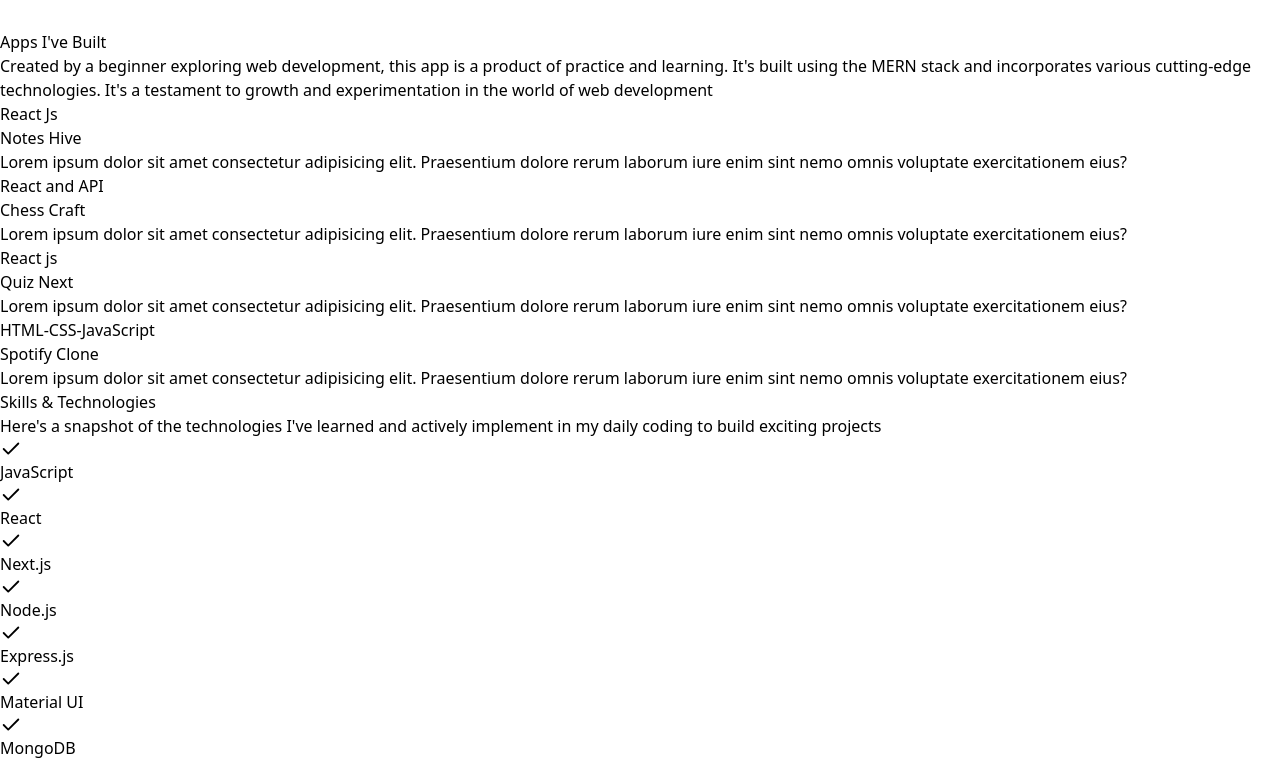
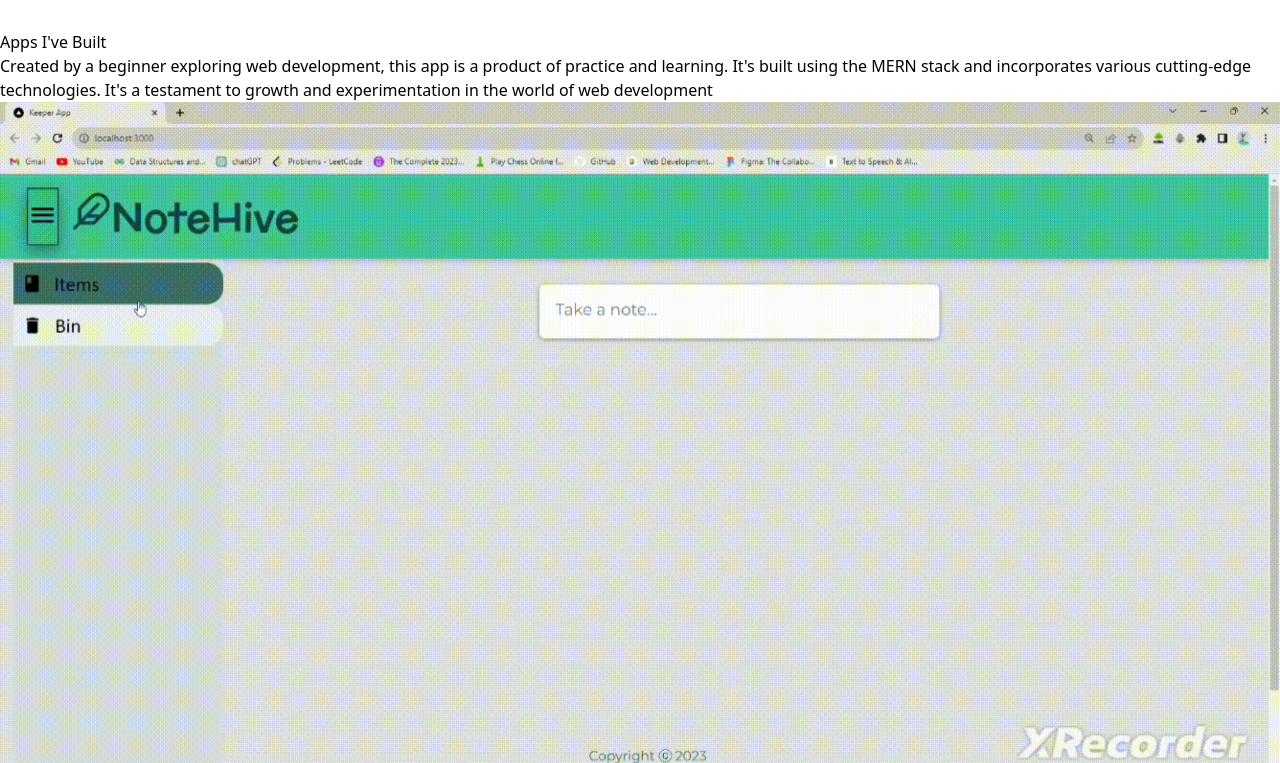
Before and after one commit to Souvik9205/Portfolio, a React (Vite) app: page / in a window 1280 px wide. Shown: the part 1577-2340 px from the top of the page. Built offline with nearby package versions, Linux system fonts and the light colour scheme; grey boxes are pictures that could not be loaded.

Commit message:
icons and projects

```diff
--- a/index.html
+++ b/index.html
@@ -2,9 +2,9 @@
 <html lang="en">
   <head>
     <meta charset="UTF-8" />
-    <link rel="icon" type="image/svg+xml" href="/vite.svg" />
+    <link rel="icon" type="image/svg+xml" href="/icon.png" />
     <meta name="viewport" content="width=device-width, initial-scale=1.0" />
-    <title>Vite + React</title>
+    <title>Its Souvik:) </title>
     <link rel="stylesheet" href="./src/index.css">
   </head>
   <body>
--- a/src/components/Projects.jsx
+++ b/src/components/Projects.jsx
@@ -13,19 +13,19 @@ const Projects = () => {
                         Created by a beginner exploring web development, this app is a product of practice and learning. It's built using the MERN stack and incorporates various cutting-edge technologies. It's a testament to growth and experimentation in the world of web development
                     </p>
                 </div>
-                <div className="flex flex-wrap -m-4">
+                <div className="flex flex-wrap m-4 aspect-w-16 aspect-h-9">
                     {projects.map((project) => (
                         <a
                         href={project.link}
                         key={project.image}
-                            className="sm:w-1/2 w-full p-4"
-                            >
-                            <div className="relative overflow-hidden rounded-lg">
-                                <div
-                                className="aspect-w-16 aspect-h-9 bg-gray-900"
-                                style={{ backgroundImage: `url(${project.image})`, backgroundPosition: 'center', backgroundSize: 'cover' }}
-                                ></div>
-                                <div className="p-6 bg-gray-900 opacity-0 hover:opacity-100">
+                        className="sm:w-1/2 w-100 p-4">
+                        <div className="flex relative">
+                            <img
+                            alt="gallery"
+                            className="absolute inset-0 w-full h-full object-cover object-center"
+                            src={project.image}
+                            />
+                            <div className="px-8 py-10 relative z-10 w-full border-4 border-gray-800 bg-gray-900 opacity-0 hover:opacity-100">
                             <h2 className="tracking-widest text-sm title-font font-medium text-green-400 mb-1">
                                 {project.subtitle}
                             </h2>
```
Also changed, not shown: public/icon.png (added). Lines whose indentation alone changed are shown as unchanged.
